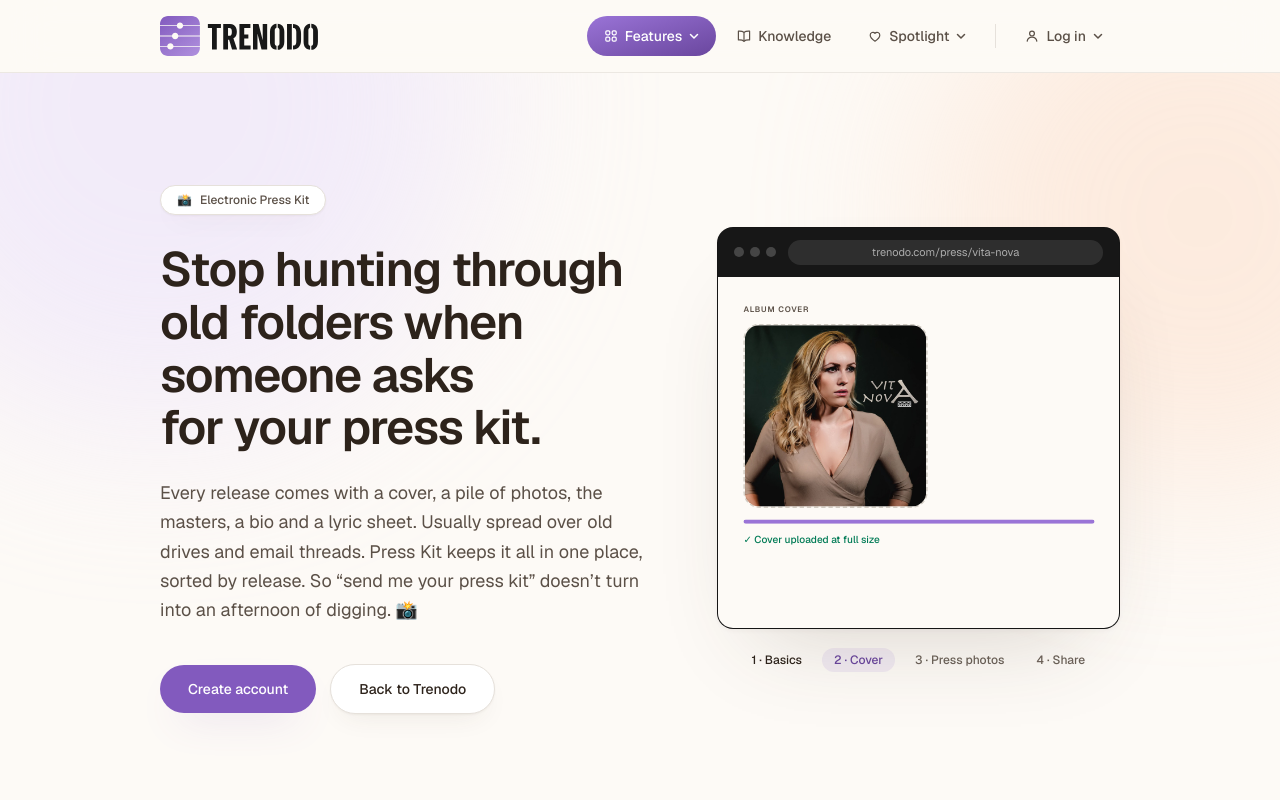
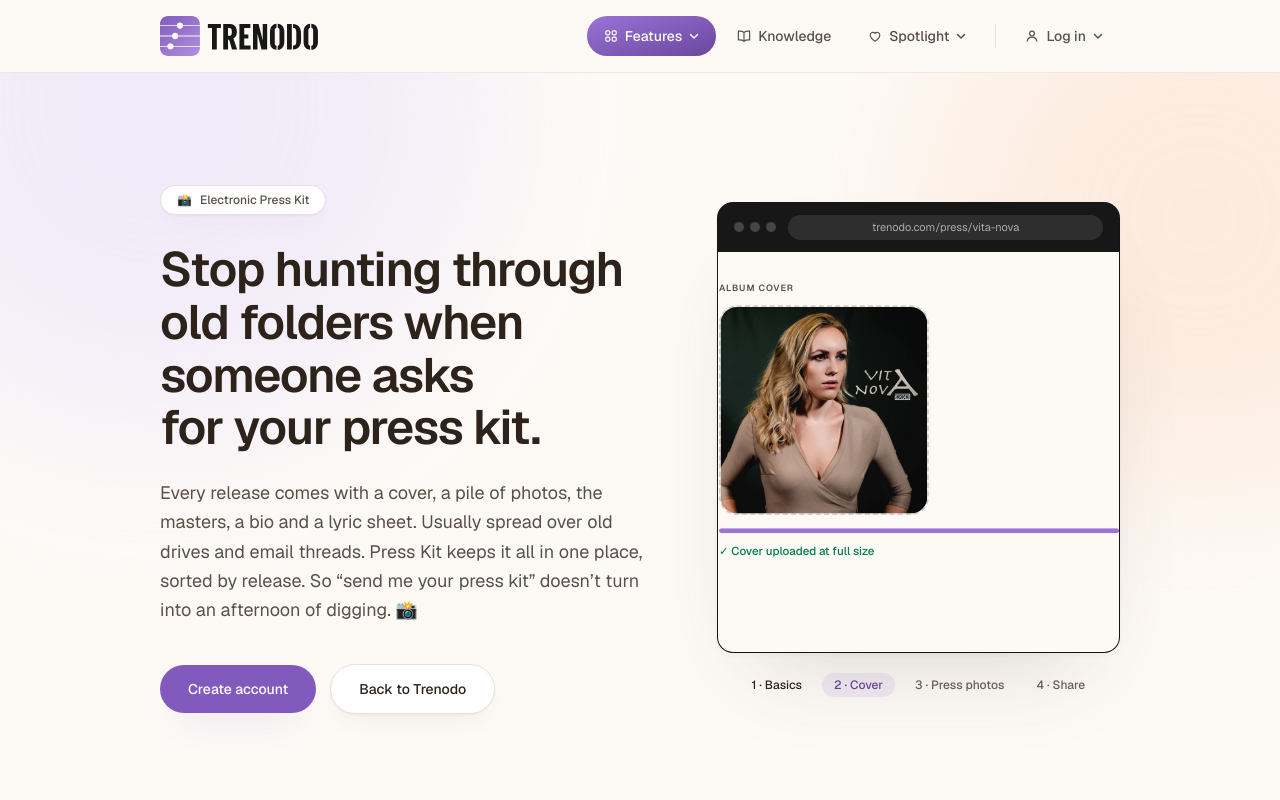
Before and after one commit to glen-michaelsen/hedwig, a Next.js app: page /press-kit in a window 1280 px wide. Shown: the top 800 px of the page. Built offline with nearby package versions, Linux system fonts and the light colour scheme.

Commit message:
Revert "Press Kit animation: scale the stage to the frame's width; ?pk-frame to freeze"
This reverts commit c1fb14059be19d6658a008153d45d2fb42f09423.

```diff
--- a/app/press-kit/_components/press-kit-animation.tsx
+++ b/app/press-kit/_components/press-kit-animation.tsx
@@ -18,11 +18,6 @@
  */
 
 const LOOP_MS = 15_000;
-
-/** The stage is laid out at this size, then scaled to whatever width the frame gets. */
-const STAGE_WIDTH = 560;
-const STAGE_HEIGHT = 488;
-const MAX_FRAME_WIDTH = 460;
 /** Where the still (reduced motion) stops: the published kit, link copied. */
 const STILL_MS = 13_500;
 
@@ -48,21 +43,6 @@
 
 function getReducedMotion() {
   return window.matchMedia("(prefers-reduced-motion: reduce)").matches;
-}
-
-/**
- * `?pk-frame=5000` freezes the animation at that moment, for checking a
- * step or taking a screenshot. Hidden tabs never run the clock, so this is
- * also the only way to see a later step in an automated browser.
- */
-function subscribeNever() {
-  return () => {};
-}
-
-function getFrozenFrame() {
-  const value = new URLSearchParams(window.location.search).get("pk-frame");
-  const ms = value === null ? NaN : Number(value);
-  return Number.isFinite(ms) ? Math.max(0, Math.min(LOOP_MS - 1, ms)) : null;
 }
 
 /** The part of `text` typed by time `t`, typing from `start` at `speed` ms a letter. */
@@ -109,26 +89,11 @@
 
 export function PressKitAnimation() {
   const reducedMotion = useSyncExternalStore(subscribeReducedMotion, getReducedMotion, () => false);
-  const frozen = useSyncExternalStore(subscribeNever, getFrozenFrame, () => null);
   const [elapsed, setElapsed] = useState(0);
-  const [frameWidth, setFrameWidth] = useState(MAX_FRAME_WIDTH);
   const rootRef = useRef<HTMLDivElement>(null);
 
-  // The frame shrinks with its column (the hero column can be ~300px), and
-  // the stage has to shrink with it, or its edges get cut off.
   useEffect(() => {
-    const root = rootRef.current;
-    if (!root) return;
-    const observer = new ResizeObserver(([entry]) => {
-      setFrameWidth(Math.min(MAX_FRAME_WIDTH, Math.floor(entry.contentRect.width)));
-    });
-    observer.observe(root);
-    return () => observer.disconnect();
-  }, []);
-  const scale = frameWidth / STAGE_WIDTH;
-
-  useEffect(() => {
-    if (reducedMotion || frozen !== null) return;
+    if (reducedMotion) return;
     let frame = 0;
     let last = performance.now();
     let visible = true;
@@ -150,9 +115,9 @@
       cancelAnimationFrame(frame);
       observer.disconnect();
     };
-  }, [reducedMotion, frozen]);
+  }, [reducedMotion]);
 
-  const t = frozen ?? (reducedMotion ? STILL_MS : elapsed);
+  const t = reducedMotion ? STILL_MS : elapsed;
   const scene = SCENES.findLastIndex((item) => t >= item.start);
 
   const title = typed("Vita Nova", t, 400, 70);
@@ -167,17 +132,18 @@
     }`;
 
   return (
-    <div ref={rootRef} className="flex w-full max-w-[460px] flex-col items-center">
+    <div ref={rootRef} className="w-full">
       <BrowserFrame
         screenClassName="bg-background"
-        frameWidth={frameWidth}
-        screenHeight={Math.round(STAGE_HEIGHT * scale)}
-        nativeWidth={STAGE_WIDTH}
-        scale={scale}
+        frameWidth={460}
+        screenHeight={400}
+        nativeWidth={560}
+        scale={0.82}
         url={scene === 0 ? "trenodo.com/press/new" : "trenodo.com/press/vita-nova"}
       >
-        {/* A fixed-height stage, so the stacked scenes cross-fade in place. */}
-        <div className="relative text-foreground" style={{ height: STAGE_HEIGHT }}>
+        {/* A fixed-height stage (the screen's height at this scale), so
+            the stacked scenes can cross-fade in place. */}
+        <div className="relative h-[488px] text-foreground">
           <div className={sceneClass(0)}>
             <div className="space-y-4">
               <Field label="Title" {...title} />
```
